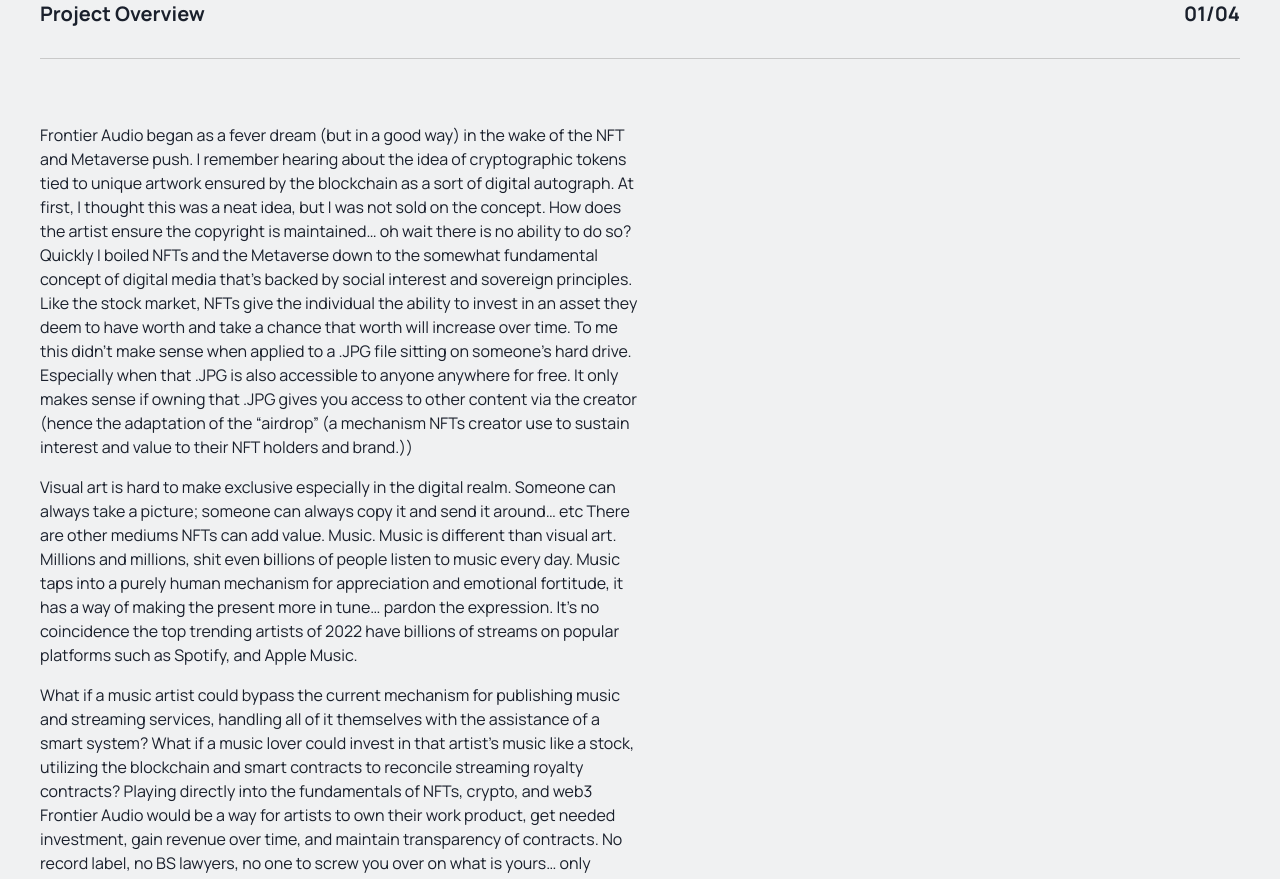
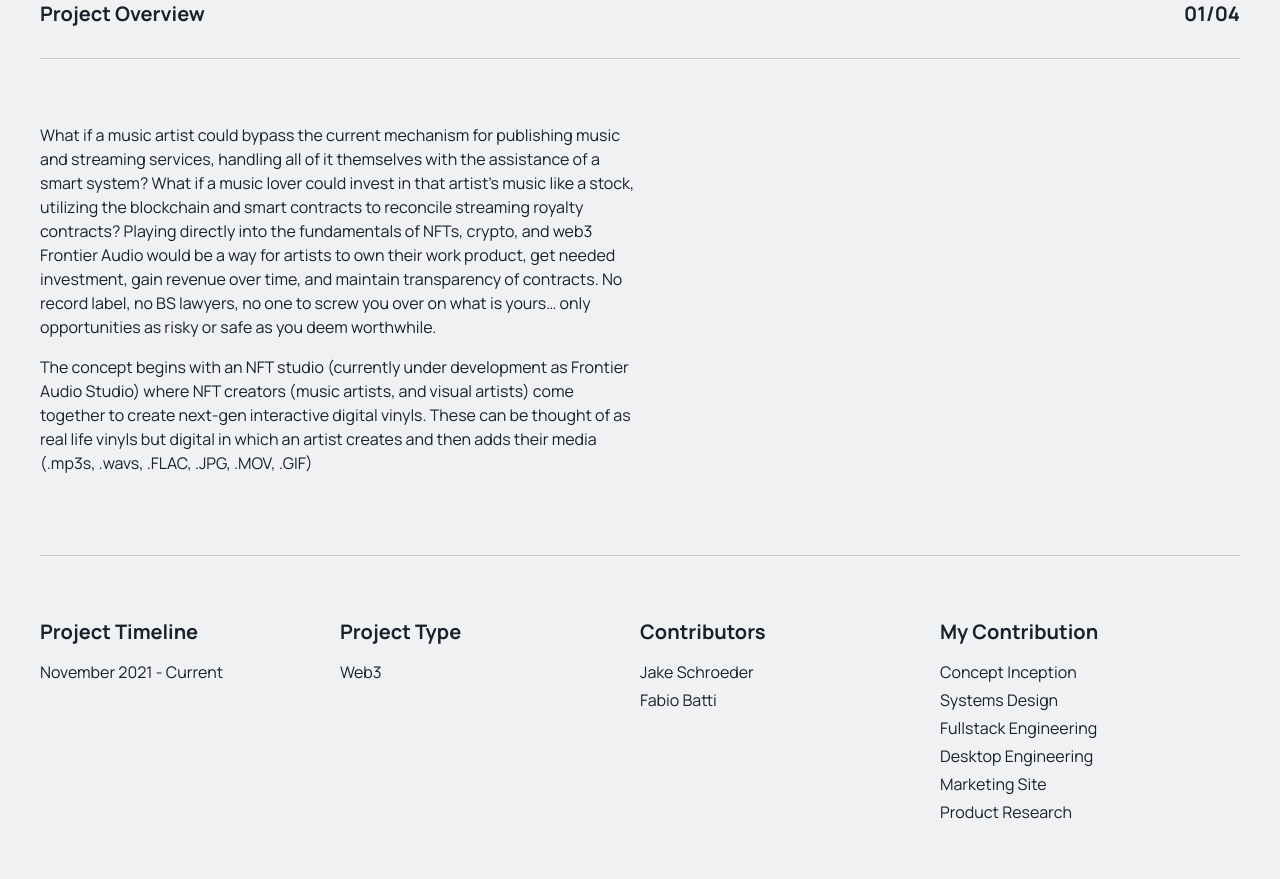
Before and after one commit to JakeSchroeder/jakethefirst.com, a Next.js app: page /projects/frontier in a window 1280 px wide. Shown: the part 280-1159 px from the top of the page. Built offline with nearby package versions, Linux system fonts and the light colour scheme.

Commit message:
updated footer link for isophex project

```diff
--- a/pages/projects/frontier.tsx
+++ b/pages/projects/frontier.tsx
@@ -30,8 +30,6 @@ const Frontier: FC = () => {
           "Product Research",
         ]}
         subDescription={[
-          "Frontier Audio began as a fever dream (but in a good way) in the wake of the NFT and Metaverse push. I remember hearing about the idea of cryptographic tokens tied to unique artwork ensured by the blockchain as a sort of digital autograph. At first, I thought this was a neat idea, but I was not sold on the concept. How does the artist ensure the copyright is maintained… oh wait there is no ability to do so? Quickly I boiled NFTs and the Metaverse down to the somewhat fundamental concept of digital media that’s backed by social interest and sovereign principles. Like the stock market, NFTs give the individual the ability to invest in an asset they deem to have worth and take a chance that worth will increase over time. To me this didn’t make sense when applied to a .JPG file sitting on someone’s hard drive. Especially when that .JPG is also accessible to anyone anywhere for free. It only makes sense if owning that .JPG gives you access to other content via the creator (hence the adaptation of the “airdrop” (a mechanism NFTs creator use to sustain interest and value to their NFT holders and brand.))",
-          "Visual art is hard to make exclusive especially in the digital realm. Someone can always take a picture; someone can always copy it and send it around… etc There are other mediums NFTs can add value. Music. Music is different than visual art. Millions and millions, shit even billions of people listen to music every day. Music taps into a purely human mechanism for appreciation and emotional fortitude, it has a way of making the present more in tune… pardon the expression. It’s no coincidence the top trending artists of 2022 have billions of streams on popular platforms such as Spotify, and Apple Music.",
           "What if a music artist could bypass the current mechanism for publishing music and streaming services, handling all of it themselves with the assistance of a smart system? What if a music lover could invest in that artist’s music like a stock, utilizing the blockchain and smart contracts to reconcile streaming royalty contracts?  Playing directly into the fundamentals of NFTs, crypto, and web3 Frontier Audio would be a way for artists to own their work product, get needed investment, gain revenue over time, and maintain transparency of contracts. No record label, no BS lawyers, no one to screw you over on what is yours… only opportunities as risky or safe as you deem worthwhile.",
           "The concept begins with an NFT studio (currently under development as Frontier Audio Studio) where NFT creators (music artists, and visual artists) come together to create next-gen interactive digital vinyls. These can be thought of as real life vinyls but digital in which an artist creates and then adds their media (.mp3s, .wavs, .FLAC, .JPG, .MOV, .GIF)",
         ]}
--- a/pages/projects/isophex.tsx
+++ b/pages/projects/isophex.tsx
@@ -31,8 +31,8 @@ const Isophex: FC = () => {
           "Design is the foundation of a company’s or person's digital identity. Whether that be their logo, website, or social media presence; all incorporate fundamentals of design. When developing or extending a client’s digital identity its vital that we understand the individuals or company’s vision and brand.",
         ]}
         images={[isophex2, isophex1]}
-        nextProject="Vazer"
-        nextProjectLink="/projects/vazer"
+        nextProject="Frontier"
+        nextProjectLink="/projects/frontier"
         prevProject="Helios"
         prevProjectLink="/projects/helios"
       />
```
